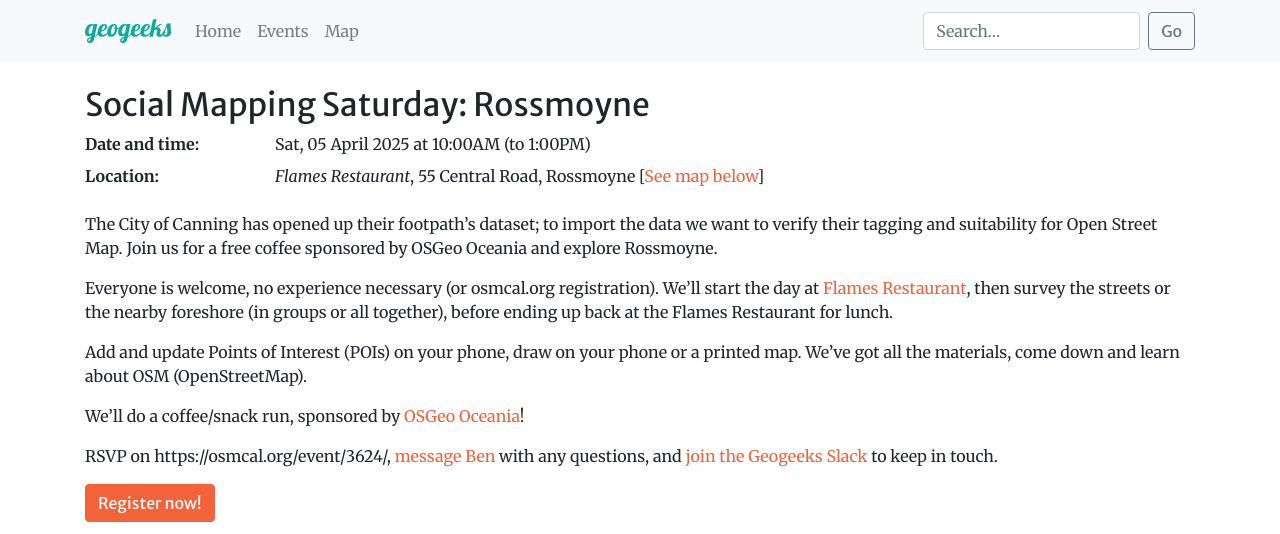
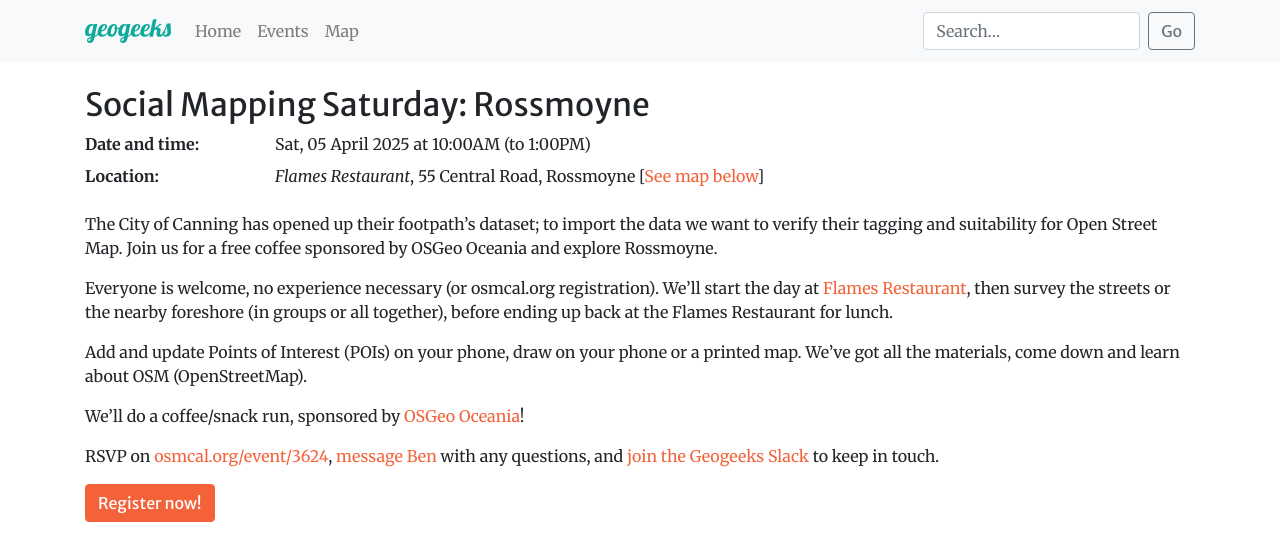
Before and after one commit to geogeeks-au/geogeeks-au.github.io, a Jekyll site: the page built from 2025/0405_osm-rossmoyne.md, in a window 1280 px wide, cut to the strip 0-534 px from the top of the page. Built offline with Jekyll 4.4.1, drawn with Linux system fonts in a browser that asks for light colours; comment, search, counter and statistics services are not loaded; some of the changed lines change nothing that is shown.

Commit message:
Fix osmcal link in 0405_osm-rossmoyne.md

```diff
--- a/2025/0405_osm-rossmoyne.md
+++ b/2025/0405_osm-rossmoyne.md
@@ -22,7 +22,7 @@ Add and update Points of Interest (POIs) on your phone, draw on your phone or a
 
 We'll do a coffee/snack run, sponsored by [OSGeo Oceania][2]!
 
-RSVP on https://osmcal.org/event/3624/, [message Ben][3] with any questions, and [join the Geogeeks Slack][4] to keep in touch.
+RSVP on [osmcal.org/event/3624](https://osmcal.org/event/3624/), [message Ben][3] with any questions, and [join the Geogeeks Slack][4] to keep in touch.
 
 [1]: https://www.openstreetmap.org/node/2498430141
 [2]: https://osgeo-oceania.org/
```
